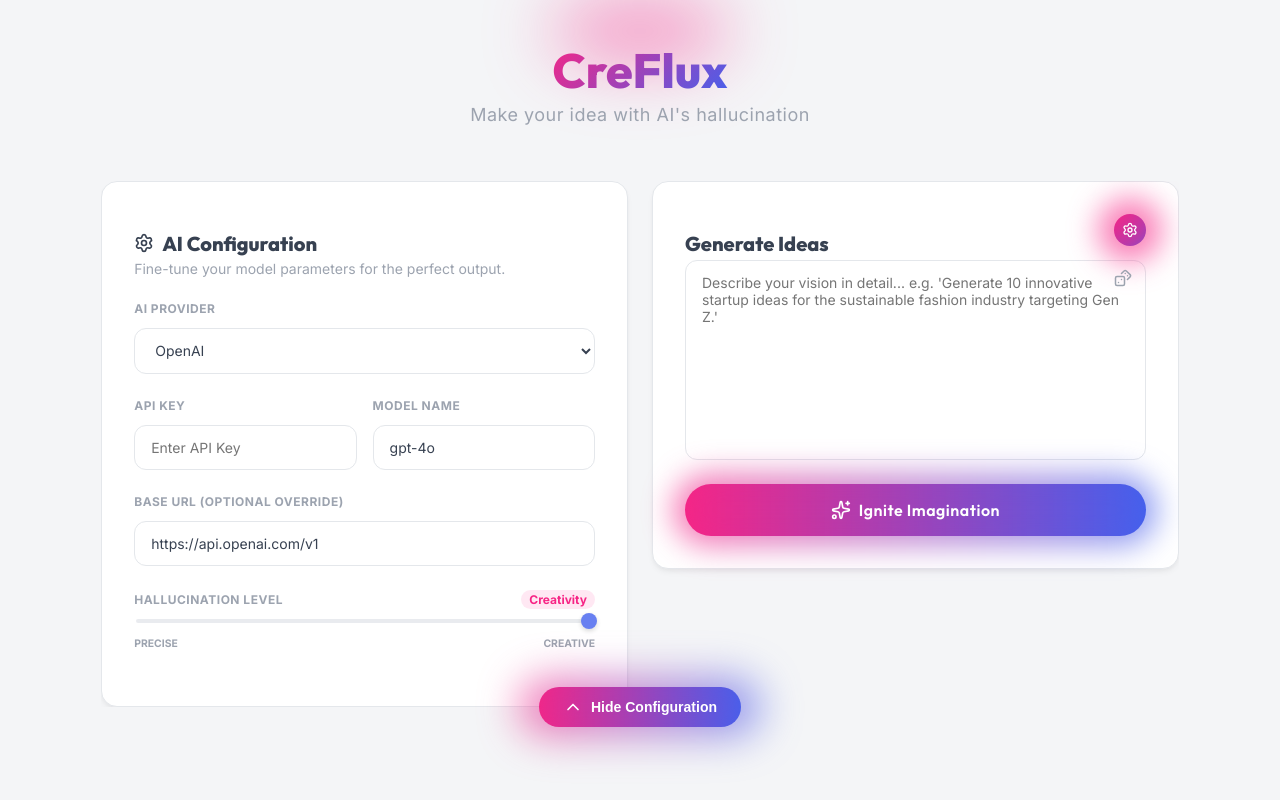
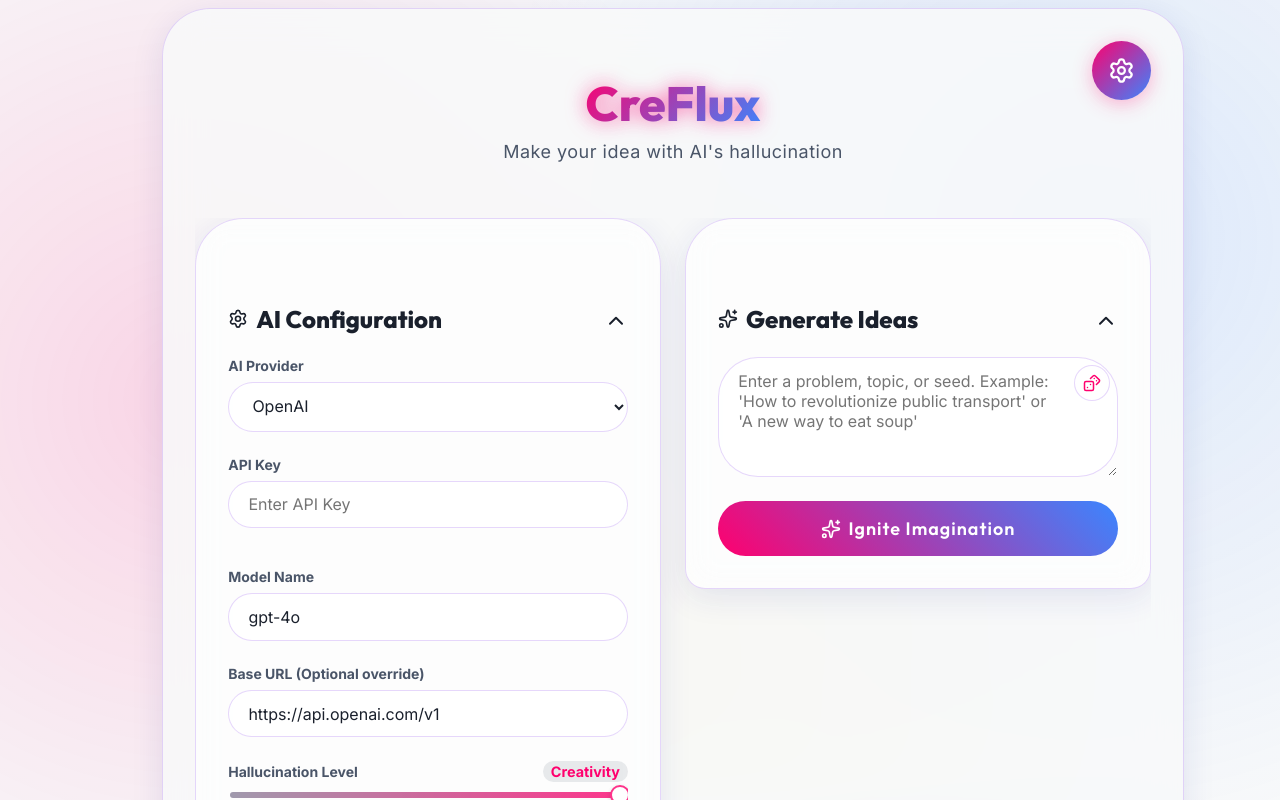
Before and after one commit to boriisyun-stack/CreFlux, a React (Vite) app: page / in a window 1280 px wide. Shown: the top 800 px of the page. Built offline with nearby package versions, Linux system fonts and the light colour scheme.

Commit message:
style: revert white card redesign back to original glass UI

```diff
--- a/src/App.jsx
+++ b/src/App.jsx
@@ -48,51 +48,49 @@ const AppContainer = styled('div', {
 });
 
 const StickyHeader = styled('div', {
-  position: 'relative',
-  width: '120%',
-  marginLeft: '-10%',
+  position: 'sticky',
+  top: '$4', // Floating top
+  zIndex: 100,
+  backgroundColor: 'rgba(248, 249, 250, 0.85)',
+  backdropFilter: 'blur(20px)',
+  WebkitBackdropFilter: 'blur(20px)',
+  width: '120%', // Make the panels block 1.2x wider
+  marginLeft: '-10%', // Center the artificially widened block
   marginRight: '-10%',
   marginBottom: '$5',
+  padding: '$5',
+  borderRadius: '$7', // Fully rounded island
+  border: '1px solid $border',
+  boxShadow: '0 8px 32px 0 rgba(31, 38, 135, 0.1)',
   display: 'flex',
   flexDirection: 'column',
   gap: '$4',
   transition: 'all 0.3s ease',
+  paddingBottom: '4rem', // More breathing room for the bottom toggle button
 });
 
 const MasterToggleBtn = styled('button', {
   position: 'absolute',
-  bottom: '-20px', // Shifted lower to stay outside the panel border
+  bottom: '-16px', // Shifted lower to stay outside the panel border
   left: '50%',
   transform: 'translateX(-50%)',
-  background: 'linear-gradient(to right, #f72585, #4361ee)',
+  background: 'linear-gradient(135deg, $primary, $secondary)',
   color: 'white',
   border: 'none',
   borderRadius: '$round',
-  padding: '0.6rem 1.5rem',
+  padding: '$2 $4',
   display: 'flex',
   alignItems: 'center',
   gap: '$2',
   cursor: 'pointer',
-  fontWeight: 700,
-  fontSize: '0.875rem',
+  fontWeight: 600,
+  fontSize: '1rem',
+  boxShadow: '0 4px 15px rgba(255, 0, 110, 0.3)',
   transition: 'transform 0.2s ease, box-shadow 0.2s ease',
   zIndex: 10,
-  '&::before': {
-    content: '""',
-    position: 'absolute',
-    top: '50%',
-    left: '50%',
-    transform: 'translate(-50%, -50%)',
-    width: '120%',
-    height: '150%',
-    background: 'linear-gradient(to right, rgba(247, 37, 133, 0.6), rgba(67, 97, 238, 0.6))',
-    filter: 'blur(20px)',
-    zIndex: -1,
-    borderRadius: '$round',
-    pointerEvents: 'none',
-  },
   '&:hover': {
     transform: 'translateX(-50%) scale(1.05)',
+    boxShadow: '0 6px 20px rgba(58, 134, 255, 0.4)',
   },
   '&:active': {
     transform: 'translateX(-50%) scale(0.95)',
@@ -105,28 +103,14 @@ const Header = styled('header', {
   flexDirection: 'column',
   alignItems: 'center',
   marginBottom: '$2',
-  position: 'relative',
-  '&::before': {
-    content: '""',
-    position: 'absolute',
-    top: '20%',
-    left: '50%',
-    transform: 'translate(-50%, -50%)',
-    width: '180px',
-    height: '60px',
-    background: 'rgba(247, 37, 133, 0.5)',
-    filter: 'blur(35px)',
-    zIndex: -1,
-    borderRadius: '50%',
-    pointerEvents: 'none',
-  },
   '& h1': {
     fontSize: '$8',
     fontWeight: 800,
-    background: 'linear-gradient(135deg, #f72585, #4361ee)',
+    background: 'linear-gradient(135deg, $primary, $secondary)',
     WebkitBackgroundClip: 'text',
     WebkitTextFillColor: 'transparent',
-    marginBottom: '$1',
+    marginBottom: '$2',
+    animation: `${glow} 3s ease-in-out infinite alternate`,
   },
   '& p': {
     color: '$textMuted',
@@ -141,28 +125,39 @@ const Header = styled('header', {
 
 const GlassPanel = styled('section', {
   background: '$surface',
+  backdropFilter: 'blur(16px)',
+  WebkitBackdropFilter: 'blur(16px)',
   border: '1px solid $border',
-  borderRadius: '16px',
+  borderRadius: '$7', // Mathmatically matches 96px closed height perfect pill
   padding: '$5',
-  boxShadow: '0 4px 6px -1px rgba(0, 0, 0, 0.05), 0 2px 4px -1px rgba(0, 0, 0, 0.03)',
-  transition: 'transform 0.3s ease, box-shadow 0.3s ease',
-  display: 'flex',
-  flexDirection: 'column',
+  boxShadow: '0 8px 32px 0 rgba(31, 38, 135, 0.1)',
+  transition: 'transform 0.3s ease, box-shadow 0.3s ease, border-radius 0.35s ease',
   height: 'auto',
+  overflow: 'hidden', // Prevent inputs from bleeding out due to large border-radius
+  '&:hover': {
+    transform: 'translateY(-2px)',
+    boxShadow: '0 12px 40px 0 rgba(31, 38, 135, 0.15)',
+  },
   '& h2': {
-    fontSize: '1.25rem',
-    fontWeight: 700,
-    color: '$text',
-    marginBottom: '$1',
+    fontSize: '$6',
+    marginBottom: '$4',
     display: 'flex',
     alignItems: 'center',
     gap: '$2',
   },
-  '& > p.subtitle': {
-    fontSize: '0.875rem',
-    color: '$textMuted',
-    marginBottom: '$4',
-    marginTop: 0,
+  variants: {
+    open: {
+      true: {
+        borderRadius: '$7',
+        borderBottomLeftRadius: '$4',
+        borderBottomRightRadius: '$4',
+        transition: 'transform 0.3s ease, box-shadow 0.3s ease, border-radius 0.35s ease',
+      },
+      false: {
+        borderRadius: '$7',
+        transition: 'transform 0.3s ease, box-shadow 0.3s ease, border-radius 0.35s ease', // Matches grid-template-rows 0.35s collapse
+      }
+    }
   }
 });
 
@@ -191,29 +186,27 @@ const FormRow = styled('div', {
 });
 
 const Label = styled('label', {
-  fontSize: '0.75rem',
+  fontSize: '$2',
   color: '$textMuted',
   fontWeight: 600,
-  textTransform: 'uppercase',
-  letterSpacing: '0.5px',
-  marginBottom: '0.25rem',
 });
 
 const inputShared = {
   width: '100%',
-  boxSizing: 'border-box',
-  background: '#ffffff',
+  boxSizing: 'border-box', // Ensure padding doesn't widen the element beyond 100%
+  background: 'rgba(255, 255, 255, 0.8)',
   border: '1px solid $border',
   color: '$text',
-  padding: '0.8rem 1rem',
-  borderRadius: '12px',
+  padding: '0.8rem 1.2rem',
+  borderRadius: '$round',
   fontFamily: 'inherit',
-  fontSize: '0.875rem',
-  transition: 'all 0.2s ease',
+  fontSize: '$3',
+  transition: 'all 0.3s ease',
   outline: 'none',
   '&:focus': {
     borderColor: '$secondary',
-    boxShadow: '0 0 0 2px rgba(67, 97, 238, 0.15)',
+    boxShadow: '0 0 0 2px $colors$border',
+    background: '#ffffff',
   }
 };
 
@@ -221,64 +214,33 @@ const Input = styled('input', inputShared);
 const Select = styled('select', inputShared);
 const Textarea = styled('textarea', {
   ...inputShared,
-  resize: 'none',
-  flex: 1, // take remaining vertical space naturally
-  minHeight: '200px',
-  paddingRight: '1rem',
-});
-
-const SettingsGearBtn = styled('button', {
-  position: 'relative',
-  background: 'linear-gradient(135deg, #f72585, #4361ee)',
-  border: 'none',
-  borderRadius: '$round',
-  width: '32px',
-  height: '32px',
-  display: 'flex',
-  alignItems: 'center',
-  justifyContent: 'center',
-  cursor: 'pointer',
-  color: 'white',
-  transition: 'all 0.2s ease',
-  zIndex: 1,
-  '&::before': {
-    content: '""',
-    position: 'absolute',
-    top: '50%',
-    left: '50%',
-    transform: 'translate(-50%, -50%)',
-    width: '200%',
-    height: '200%',
-    background: 'rgba(247, 37, 133, 0.6)',
-    filter: 'blur(15px)',
-    zIndex: -1,
-    borderRadius: '$round',
-    pointerEvents: 'none',
-  },
-  '&:hover': {
-    transform: 'rotate(45deg) scale(1.1)',
-  },
-  '&:active': {
-    transform: 'scale(0.95)',
-  }
+  resize: 'vertical',
+  minHeight: '120px',
+  borderRadius: '$6',
+  paddingRight: '3.5rem', // More space for the dice button
 });
 
 const RandomPromptBtn = styled('button', {
   position: 'absolute',
   top: '$2',
   right: '$2',
-  background: 'transparent',
-  border: 'none',
+  background: 'rgba(255, 255, 255, 0.7)',
+  border: '1px solid $border',
+  borderRadius: '$round',
+  width: '36px',
+  height: '36px',
   display: 'flex',
   alignItems: 'center',
   justifyContent: 'center',
   cursor: 'pointer',
-  color: '$textMuted',
+  color: '$primary',
   transition: 'all 0.2s ease',
   zIndex: 2,
+  backdropFilter: 'blur(10px)',
   '&:hover': {
-    color: '$primary',
+    background: 'white',
     transform: 'scale(1.1) rotate(15deg)',
+    boxShadow: '0 4px 10px rgba(255, 0, 110, 0.2)',
   },
   '&:active': {
     transform: 'scale(0.95)',
@@ -286,11 +248,11 @@ const RandomPromptBtn = styled('button', {
 });
 
 const Button = styled('button', {
-  background: 'linear-gradient(to right, #f72585, #4361ee)',
+  background: 'linear-gradient(45deg, $primary, $secondary)',
   color: 'white',
   border: 'none',
   padding: '1rem 2rem',
-  fontSize: '1rem',
+  fontSize: '$4',
   fontWeight: 600,
   borderRadius: '$round',
   cursor: 'pointer',
@@ -301,31 +263,11 @@ const Button = styled('button', {
   gap: '$2',
   transition: 'all 0.3s ease',
   fontFamily: '$heading',
-  letterSpacing: '0.5px',
-  marginTop: 'auto',
-  position: 'relative',
-  zIndex: 1,
-  '&::before': {
-    content: '""',
-    position: 'absolute',
-    top: '50%',
-    left: '50%',
-    transform: 'translate(-50%, -50%)',
-    width: '105%',
-    height: '140%',
-    background: 'linear-gradient(to right, rgba(247, 37, 133, 0.6), rgba(67, 97, 238, 0.6))',
-    filter: 'blur(15px)',
-    zIndex: -1,
-    borderRadius: '$round',
-    pointerEvents: 'none',
-    transition: 'opacity 0.3s ease',
-  },
+  letterSpacing: '1px',
+  marginTop: '$3',
   '&:hover': {
-    transform: 'translateY(-2px)',
-  },
-  '&:hover::before': {
-    opacity: 1.2,
-    filter: 'blur(20px)',
+    transform: 'scale(1.02)',
+    boxShadow: '0 0 20px $colors$border',
   },
   '&:active': {
     transform: 'scale(0.98)',
@@ -530,10 +472,10 @@ const SliderHeader = styled('div', {
 });
 
 const SliderValue = styled('span', {
-  fontSize: '0.75rem',
+  fontSize: '0.9rem',
   fontWeight: '600',
   color: '$primary',
-  background: 'rgba(247, 37, 133, 0.1)',
+  background: 'rgba(52, 64, 85, 0.1)',
   padding: '2px 8px',
   borderRadius: '$round',
 });
@@ -541,9 +483,9 @@ const SliderValue = styled('span', {
 const SliderInput = styled('input', {
   WebkitAppearance: 'none',
   width: '100%',
-  height: '4px',
+  height: '6px',
   borderRadius: '$round',
-  background: '$border',
+  background: 'linear-gradient(90deg, #888098, #FF006E)',
   outline: 'none',
   opacity: '0.8',
   transition: 'opacity .2s',
@@ -553,33 +495,23 @@ const SliderInput = styled('input', {
   '&::-webkit-slider-thumb': {
     WebkitAppearance: 'none',
     appearance: 'none',
-    width: '16px',
-    height: '16px',
+    width: '20px',
+    height: '20px',
     borderRadius: '$round',
-    background: '$secondary',
-    border: 'none',
+    background: 'white',
+    border: '2px solid $primary',
     cursor: 'pointer',
     boxShadow: '0 2px 5px rgba(0,0,0,0.2)',
   },
   '&::-moz-range-thumb': {
-    width: '16px',
-    height: '16px',
+    width: '20px',
+    height: '20px',
     borderRadius: '$round',
-    background: '$secondary',
-    border: 'none',
+    background: 'white',
+    border: '2px solid $primary',
     cursor: 'pointer',
     boxShadow: '0 2px 5px rgba(0,0,0,0.2)',
   }
-});
-
-const SliderLabelsRow = styled('div', {
-  display: 'flex',
-  justifyContent: 'space-between',
-  fontSize: '0.65rem',
-  textTransform: 'uppercase',
-  color: '$textMuted',
-  fontWeight: 600,
-  marginTop: '0.25rem',
 });
 
 const IdeaMetrics = styled('div', {
@@ -745,6 +677,28 @@ const VariableList = styled('div', {
   gap: '$2',
   marginTop: '$2',
   marginBottom: '$3',
+});
+
+const SettingsGearBtn = styled('button', {
+  position: 'fixed',
+  top: '$5',
+  right: '$5',
+  background: 'linear-gradient(135deg, $primary, $secondary)',
+  border: 'none',
+  cursor: 'pointer',
+  color: 'white',
+  padding: '$3',
+  borderRadius: '$round',
+  display: 'flex',
+  alignItems: 'center',
+  justifyContent: 'center',
+  transition: 'all 0.3s ease',
+  boxShadow: '0 4px 20px rgba(255, 0, 110, 0.3)',
+  zIndex: 1000,
+  '&:hover': {
+    transform: 'rotate(45deg) scale(1.1)',
+    boxShadow: '0 6px 25px rgba(58, 134, 255, 0.4)',
+  },
 });
 
 const ToggleHeader = styled('div', {
@@ -938,14 +892,21 @@ export default function App() {
               </p>
             </Header>
 
+            <SettingsGearBtn onClick={() => setShowCopySettings(true)} title="Copy format settings">
+              <Settings size={27} />
+            </SettingsGearBtn>
+
             <ToggleBody open={isHeaderOpen}>
               <div>
                 <PanelsSplit>
-                  <GlassPanel>
+                  <GlassPanel open={showSettings}>
+                    <ToggleHeader open={showSettings} onClick={() => setShowSettings(!showSettings)}>
                       <h2><Settings size={20} /> AI Configuration</h2>
-                    <p className="subtitle">Fine-tune your model parameters for the perfect output.</p>
+                      {showSettings ? <ChevronUp size={24} /> : <ChevronDown size={24} />}
+                    </ToggleHeader>
 
-                    <div style={{ flex: 1, display: 'flex', flexDirection: 'column' }}>
+                    <ToggleBody open={showSettings}>
+                      <div>
                         <FormGroup>
                           <Label>AI Provider</Label>
                           <Select value={provider} onChange={handleProviderChange}>
@@ -1001,32 +962,23 @@ export default function App() {
                               value={sliderIndex}
                               onChange={(e) => setSliderIndex(parseInt(e.target.value, 10))}
                             />
-                          <SliderLabelsRow>
-                            <span>Precise</span>
-                            <span>Creative</span>
-                          </SliderLabelsRow>
                           </SliderContainer>
                         </FormGroup>
                       </div>
+                    </ToggleBody>
                   </GlassPanel>
 
-                  <GlassPanel>
-                    <div style={{ display: 'flex', justifyContent: 'space-between', alignItems: 'flex-start' }}>
-                      <h2>Generate Ideas</h2>
-                      <div style={{ display: 'flex', gap: '8px' }}>
-                        <SettingsGearBtn
-                          onClick={() => setShowCopySettings(true)}
-                          title="Copy format settings"
-                        >
-                          <Settings size={16} color="white" />
-                        </SettingsGearBtn>
-                      </div>
-                    </div>
+                  <GlassPanel open={showGenerate}>
+                    <ToggleHeader open={showGenerate} onClick={() => setShowGenerate(!showGenerate)}>
+                      <h2><Sparkles size={20} /> Generate Ideas</h2>
+                      {showGenerate ? <ChevronUp size={24} /> : <ChevronDown size={24} />}
+                    </ToggleHeader>
 
-                    <div style={{ flex: 1, display: 'flex', flexDirection: 'column' }}>
-                      <FormGroup style={{ position: 'relative', flex: 1 }}>
+                    <ToggleBody open={showGenerate}>
+                      <div>
+                        <FormGroup style={{ position: 'relative' }}>
                           <Textarea
-                          placeholder="Describe your vision in detail... e.g. 'Generate 10 innovative startup ideas for the sustainable fashion industry targeting Gen Z.'"
+                            placeholder="Enter a problem, topic, or seed. Example: 'How to revolutionize public transport' or 'A new way to eat soup'"
                             value={prompt}
                             onChange={(e) => setPrompt(e.target.value)}
                           />
@@ -1053,6 +1005,7 @@ export default function App() {
                           )}
                         </Button>
                       </div>
+                    </ToggleBody>
                   </GlassPanel>
                 </PanelsSplit>
               </div>
--- a/src/stitches.config.js
+++ b/src/stitches.config.js
@@ -12,14 +12,14 @@ export const {
 } = createStitches({
     theme: {
         colors: {
-            primary: '#f72585',    // Vibrant Pink/Magenta
-            secondary: '#4361ee',  // Vibrant Blue
-            background: '#f4f5f7', // Solid light grey background
-            surface: '#ffffff',    // Solid white cards
-            surfaceHover: '#fafafa',
-            border: '#e4e7eb', // Soft light gray borders
-            text: '#374151', // Dark grey for text
-            textMuted: '#9ca3af', // Light grey for labels/placeholders
+            primary: '#FF006E',    // Vibrant Pink
+            secondary: '#3A86FF',  // Vibrant Blue
+            background: '#F8F9FA', // Light grey/white base
+            surface: 'rgba(255, 255, 255, 0.65)', // Light glass surface
+            surfaceHover: 'rgba(255, 255, 255, 0.85)',
+            border: 'rgba(131, 56, 236, 0.2)', // Border with hint of purple (#8338EC)
+            text: '#1A202C',
+            textMuted: '#4A5568',
             success: '#10b981',
             warning: '#f59e0b',
             error: '#ef4444',
@@ -77,6 +77,8 @@ export const globalStyles = globalCss({
         display: 'flex',
         justifyContent: 'center',
         padding: '0',
+        backgroundImage: 'radial-gradient(circle at 15% 50%, rgba(255, 0, 110, 0.15) 0%, transparent 50%), radial-gradient(circle at 85% 30%, rgba(58, 134, 255, 0.15) 0%, transparent 50%), radial-gradient(circle at 50% 80%, rgba(255, 190, 11, 0.15) 0%, transparent 50%)',
+        backgroundAttachment: 'fixed',
     },
     'h1, h2, h3, h4': {
         fontFamily: '$heading',
@@ -90,19 +92,19 @@ export const globalStyles = globalCss({
         background: 'transparent',
     },
     '::-webkit-scrollbar-thumb': {
-        background: '#e4e7eb',
+        background: 'rgba(131, 56, 236, 0.25)',
         borderRadius: '9999px',
         border: '2px solid transparent',
         backgroundClip: 'content-box',
     },
     '::-webkit-scrollbar-thumb:hover': {
-        background: '#d1d5db',
+        background: 'linear-gradient(135deg, #FF006E, #3A86FF)',
         borderRadius: '9999px',
         border: '2px solid transparent',
         backgroundClip: 'content-box',
     },
     '*': {
         scrollbarWidth: 'thin',
-        scrollbarColor: '#e4e7eb transparent',
+        scrollbarColor: 'rgba(131, 56, 236, 0.25) transparent',
     },
 });
```
Lines whose indentation alone changed are shown as unchanged.
